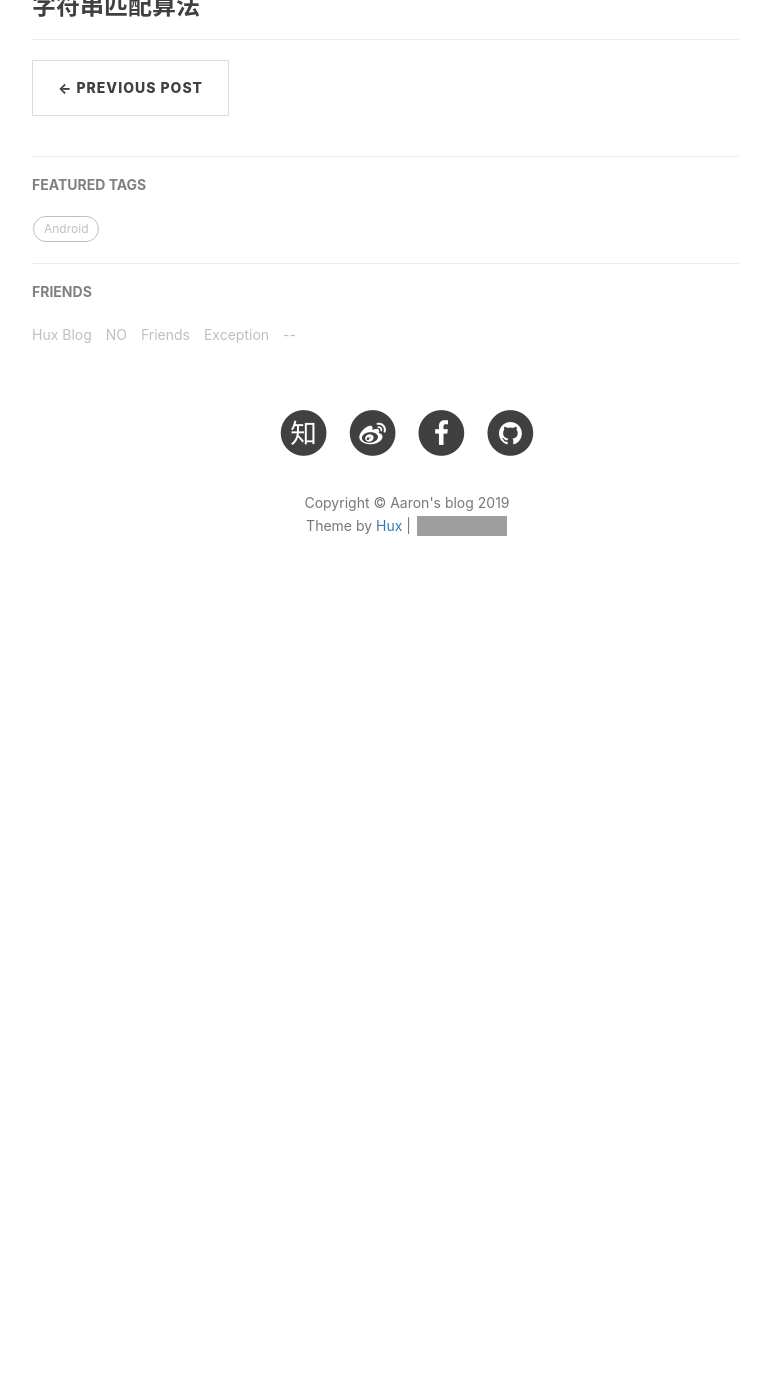
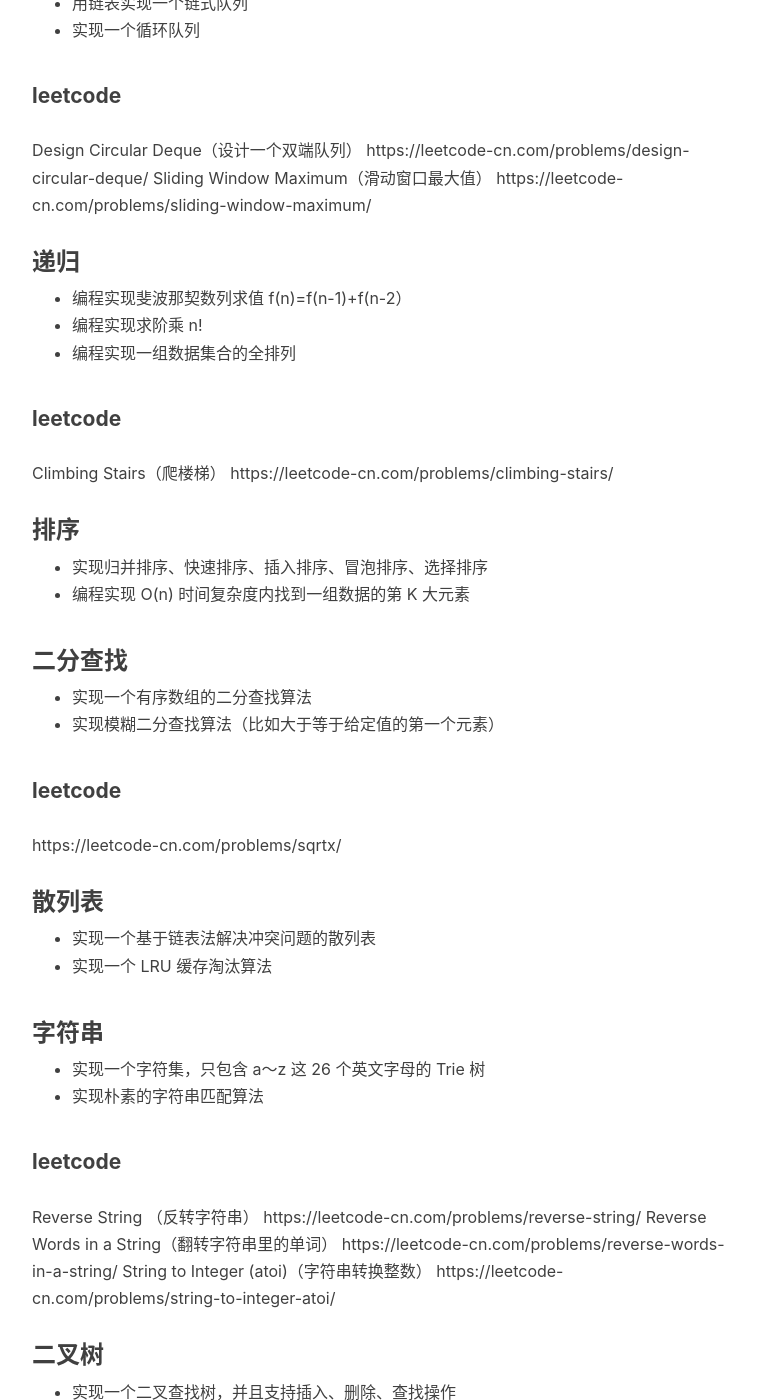
Before and after one commit to KingHeavens/zhjing03.github.io, a Jekyll site: the page built from _posts/2019-03-07-数据结构算法总结.markdown, in a window 1280 px wide and 1400 px high, scrolled down 1969 px. Shown: the whole window, without its empty margins (233-1003 px from the left). Built offline with Jekyll 4.4.1, drawn with Linux system fonts in a browser that asks for light colours; nearby versions of some CDN libraries; comment, search, counter and statistics services are not loaded; before the commit the page ends 2599 px from its top, so only the background shows below that; some of the changed text lies outside the part shown; grey boxes are pictures that could not be loaded.

Commit message:
change:add dsa

```diff
--- a/_posts/2019-03-07-数据结构算法总结.markdown
+++ b/_posts/2019-03-07-数据结构算法总结.markdown
@@ -21,42 +21,127 @@
 
 ## 10 个数据结构：
 ### 数组
+* 实现一个支持动态扩容的数组
+* 实现一个大小固定的有序数组，支持动态增删改操作
+* 实现两个有序数组合并为一个有序数组
+
+#### leetcode
+
+Three Sum（求三数之和)
+> https://leetcode-cn.com/problems/3sum/
+Majority Element（求众数）
+> https://leetcode-cn.com/problems/majority-element/
+Missing Positive（求缺失的第一个正数）
+> https://leetcode-cn.com/problems/first-missing-positive/
 
 ### 链表
+* 实现单链表、循环链表、双向链表，支持增删操作
+* 实现单链表反转
+* 实现两个有序的链表合并为一个有序链表
+* 实现求链表的中间结点
+
+#### leetcode
+Linked List Cycle I（环形链表）
+https://leetcode-cn.com/problems/linked-list-cycle/
+Merge k Sorted Lists（合并 k 个排序链...
+https://leetcode-cn.com/problems/merge-k-sorted-lists/
 
 ### 栈
+* 用数组实现一个顺序栈
+* 用链表实现一个链式栈
+* 编程模拟实现一个浏览器的前进、后退功能
+
+#### leetcode
+Valid Parentheses（有效的括号）
+https://leetcode-cn.com/problems/valid-parentheses/
+Longest Valid Parentheses（最长有效括号）
+https://leetcode-cn.com/problems/longest-valid-parentheses/
+Evaluate Reverse Polish Notatio（逆波兰表达式求值）
+https://leetcode-cn.com/problems/evaluate-reverse-polish-notation/
 
 ### 队列
+* 用数组实现一个顺序队列
+* 用链表实现一个链式队列
+* 实现一个循环队列
+
+#### leetcode
+Design Circular Deque（设计一个双端队列）
+https://leetcode-cn.com/problems/design-circular-deque/
+Sliding Window Maximum（滑动窗口最大值）
+https://leetcode-cn.com/problems/sliding-window-maximum/
+
+### 递归
+* 编程实现斐波那契数列求值 f(n)=f(n-1)+f(n-2）
+* 编程实现求阶乘 n!
+* 编程实现一组数据集合的全排列
+
+#### leetcode
+Climbing Stairs（爬楼梯）
+https://leetcode-cn.com/problems/climbing-stairs/
+
+### 排序
+* 实现归并排序、快速排序、插入排序、冒泡排序、选择排序
+* 编程实现 O(n) 时间复杂度内找到一组数据的第 K 大元素
+
+### 二分查找
+* 实现一个有序数组的二分查找算法
+* 实现模糊二分查找算法（比如大于等于给定值的第一个元素）
+
+#### leetcode
+https://leetcode-cn.com/problems/sqrtx/
 
 ### 散列表
+* 实现一个基于链表法解决冲突问题的散列表
+* 实现一个 LRU 缓存淘汰算法
+
+### 字符串
+* 实现一个字符集，只包含 a～z 这 26 个英文字母的 Trie 树
+* 实现朴素的字符串匹配算法
+
+#### leetcode
+Reverse String （反转字符串）
+https://leetcode-cn.com/problems/reverse-string/
+Reverse Words in a String（翻转字符串里的单词）
+https://leetcode-cn.com/problems/reverse-words-in-a-string/
+String to Integer (atoi)（字符串转换整数）
+https://leetcode-cn.com/problems/string-to-integer-atoi/
 
 ### 二叉树
+* 实现一个二叉查找树，并且支持插入、删除、查找操作
+* 实现查找二叉查找树中某个节点的后继、前驱节点
+* 实现二叉树前、中、后序以及按层遍历
+
+#### leetcode
+Invert Binary Tree（翻转二叉树）
+https://leetcode-cn.com/problems/invert-binary-tree/
+Maximum Depth of Binary Tree（二叉树的最大深度）
+https://leetcode-cn.com/problems/maximum-depth-of-binary-tree/
+Validate Binary Search Tree（验证二叉查找树）
+https://leetcode-cn.com/problems/validate-binary-search-tree/
+Path Sum（路径总和）
+https://leetcode-cn.com/problems/path-sum/
 
 ### 堆
+* 实现一个小顶堆、大顶堆、优先级队列
+* 实现堆排序
+* 利用优先级队列合并 K 个有序数组
+* 求一组动态数据集合的最大 Top K
+
+#### leetcode
 
 ### 跳表
 
 ### 图
+* 实现有向图、无向图、有权图、无权图的邻接矩阵和邻接表表示方法
+* 实现图的深度优先搜索、广度优先搜索
+* 实现 Dijkstra 算法、A* 算法
+* 实现拓扑排序的 Kahn 算法、DFS 算法
+
+#### leetcode
+Number of Islands（岛屿的个数）
+https://leetcode-cn.com/problems/number-of-islands/description/
+Valid Sudoku（有效的数独）
+https://leetcode-cn.com/problems/valid-sudoku/
+
 
 ### Trie 树
-
-## 10 个算法：
-### 递归
-
-### 排序
-
-### 二分查找
-
-### 搜索
-
-### 哈希算法
-
-### 贪心算法
-
-### 分治算法
-
-### 回溯算法
-
-### 动态规划
-
-### 字符串匹配算法
```
